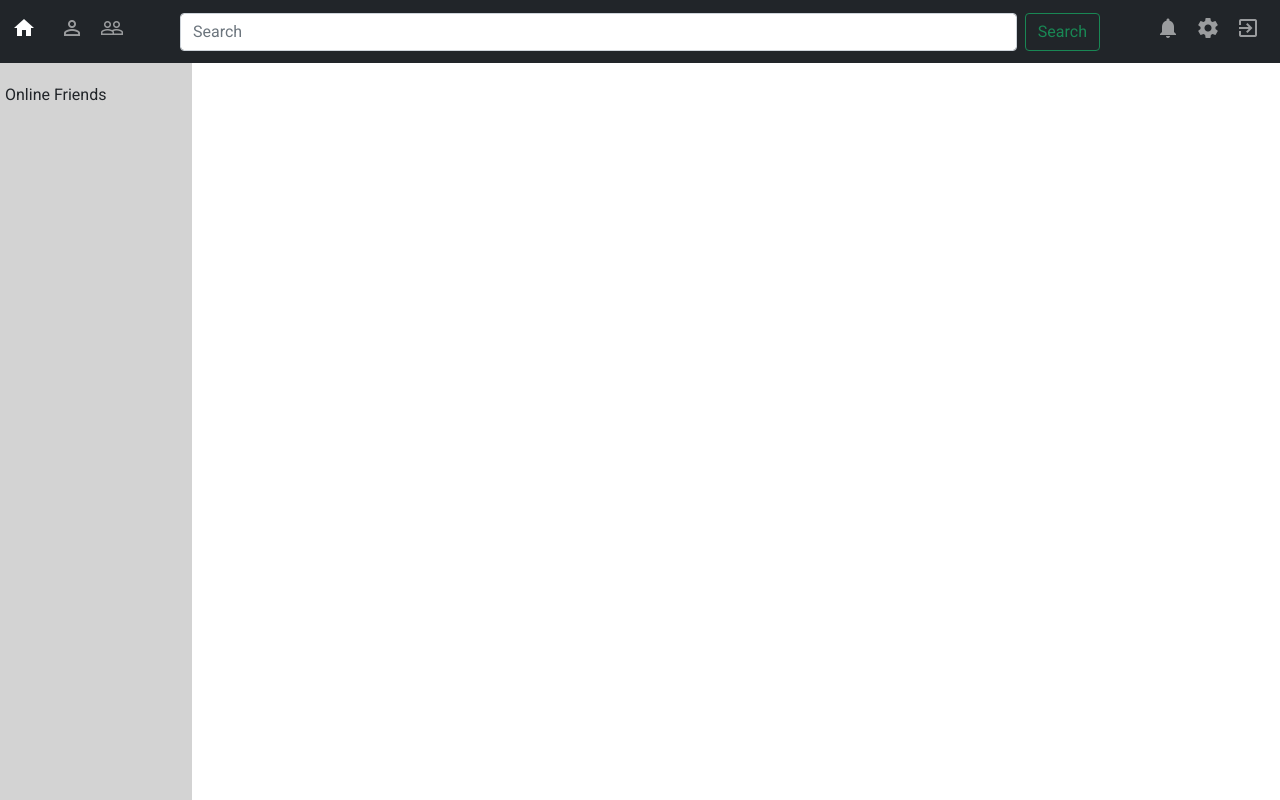
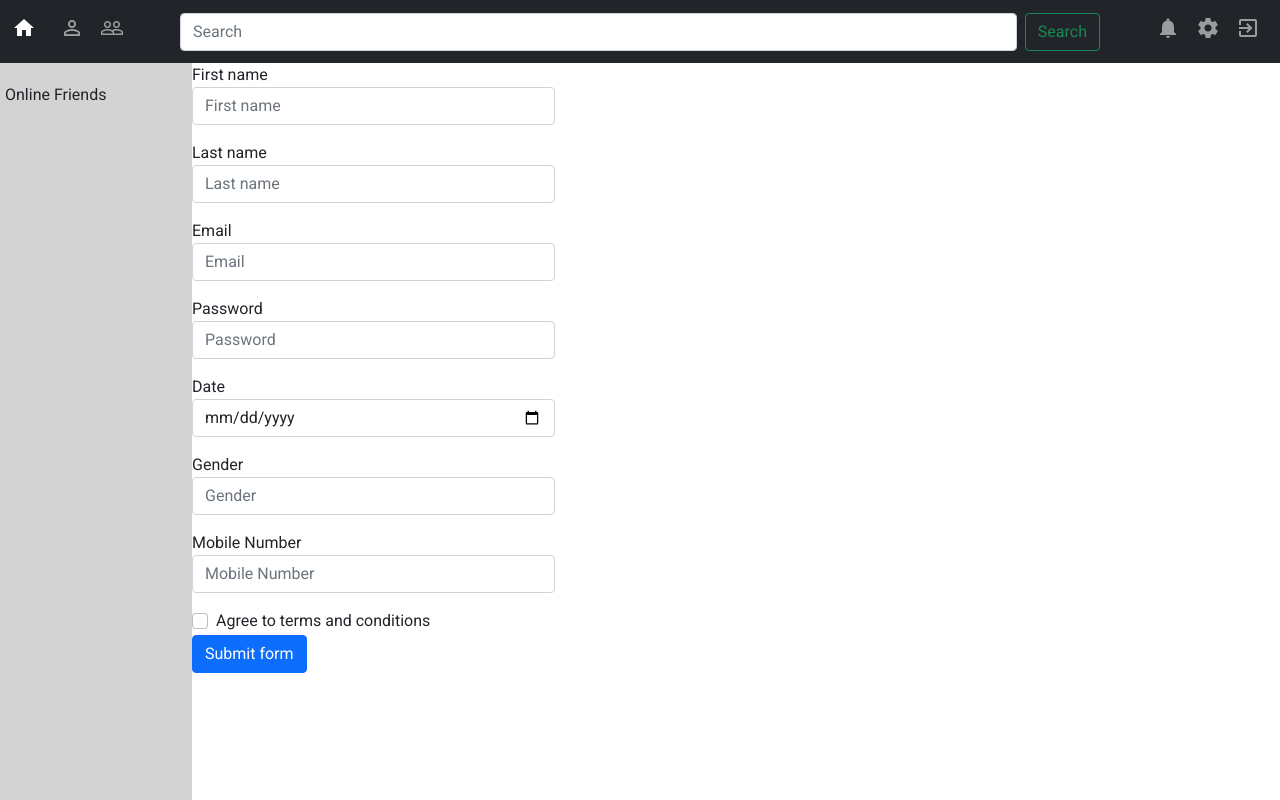
Before and after one commit to mercyrosesantos/Group3-Pastebook-Project, an Angular app in the folder Frontend/: page /register in a window 1280 px wide. Before the commit this address led to /. Built offline with nearby package versions, Linux system fonts and the light colour scheme.

Commit message:
Added Registration in routes

```diff
--- a/Frontend/src/app/app.component.html
+++ b/Frontend/src/app/app.component.html
@@ -1,3 +1,3 @@
 <app-navbar></app-navbar>
 <app-sidebar></app-sidebar>
-<router-outlet ></router-outlet>
+<router-outlet></router-outlet>
--- a/Frontend/src/app/app.module.ts
+++ b/Frontend/src/app/app.module.ts
@@ -27,7 +27,7 @@ const appRoutes: Routes = [
   // { path: '', component: HomeComponent }, // http://localhost:4200/
   { path: 'profile', component: ProfileComponent },
   // { path: 'login', component: LoginComponent },
-  // { path: 'register', component: RegisterComponent },
+  { path: 'register', component: RegisterComponent },
   // { path: '**', component: NotFoundComponent }
 ];
 @NgModule({
--- a/Frontend/src/app/pages/register/register.component.html
+++ b/Frontend/src/app/pages/register/register.component.html
@@ -1,4 +1,4 @@
-<form (ngSubmit)="onSubmit()">
+<form (ngSubmit)="onSubmit()" class = "mainpage">
     <div class="form-row">
         <div class="col-md-4 mb-3">
             <label for="validationDefault01">First name</label>
```
